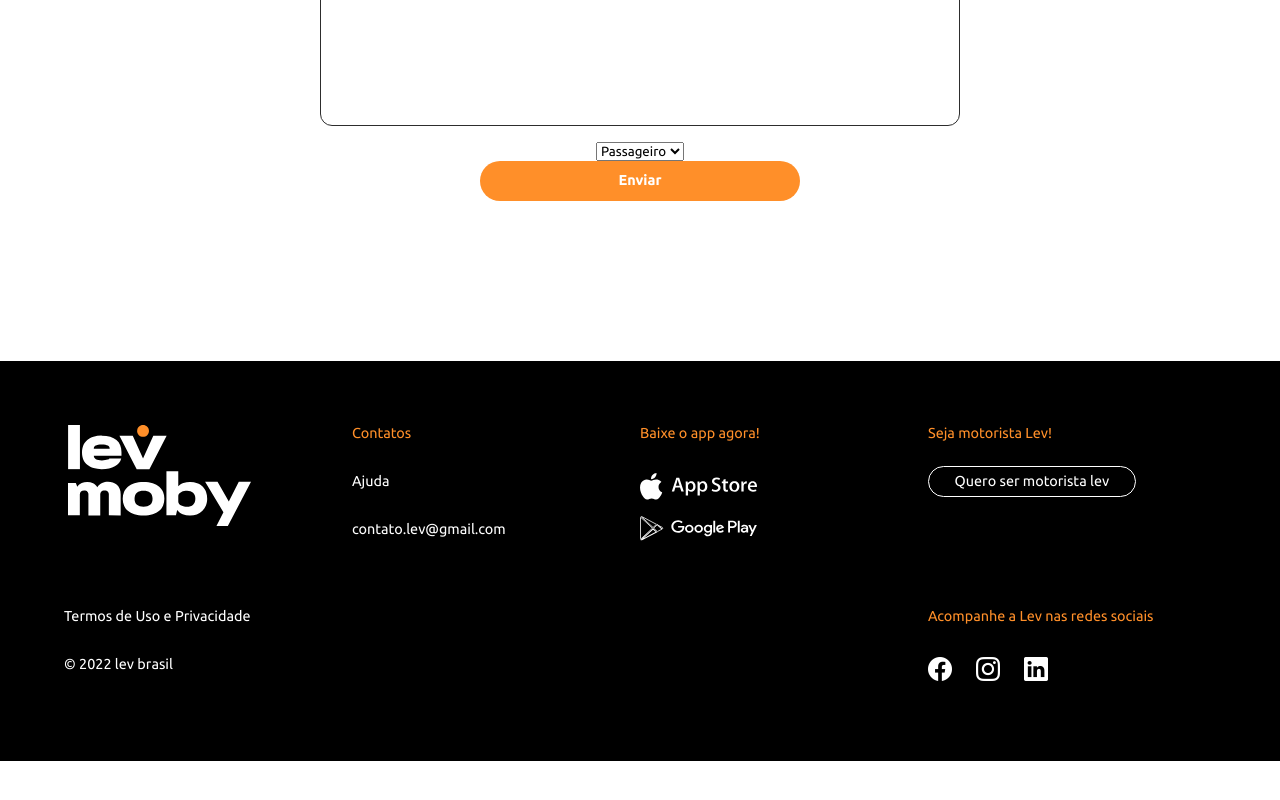
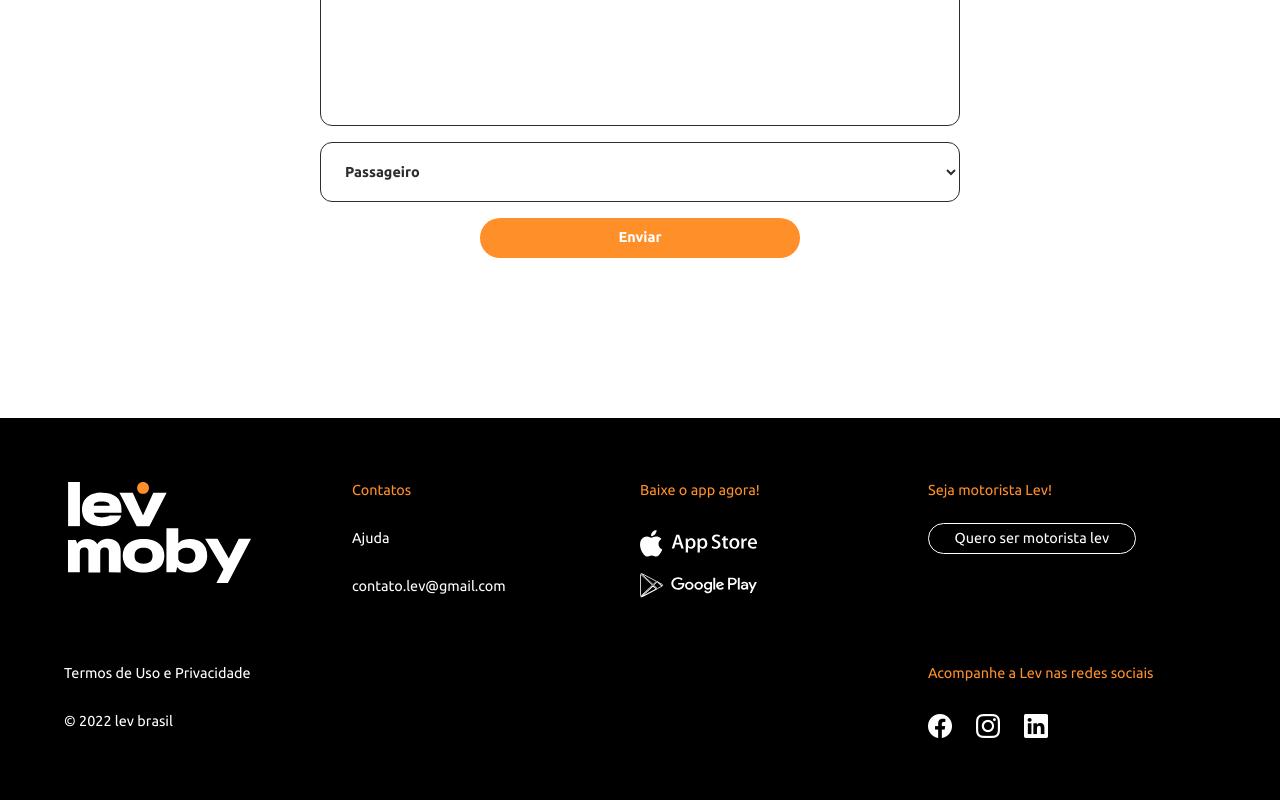
Before and after one commit to danivict/lev-website-local, a React (Create React App) app: page /help in a window 1280 px wide. Shown: the part 2003-2803 px from the top of the page. Before the commit the page ends 2764 px from the top, so only its background shows below. Built offline with nearby package versions, Linux system fonts and the light colour scheme; no server answers; the database is empty.

Commit message:
tela de ajuda reponsiva

```diff
--- a/src/pages/Help/index.jsx
+++ b/src/pages/Help/index.jsx
@@ -46,8 +46,7 @@ function Help() {
   const questionHandler = (e) => {
     const db = new Database();
     const { name, email, question, type } = questionForm;
-    db.ask(name, email, question, type);
-    return false;
+    name && email && question && type && db.ask(name, email, question, type);
   };
 
   const questionInputChangeHandler = ({ target }) => {
--- a/src/styles/Help.module.css
+++ b/src/styles/Help.module.css
@@ -16,8 +16,7 @@
   -webkit-box-align: center;
       -ms-flex-align: center;
           align-items: center;
-  padding: 0 15vw;
-  padding-top: 12.5vh;
+  padding: 12.5vh 15vw 0 15vw;
 }
 
 .searchArea h1 {
@@ -215,4 +214,38 @@
   line-height: 150%;
   cursor: pointer;
 }
+
+.questionFormArea form select {
+  width: 100%;
+  border-radius: 1.5rem;
+  border: 1px solid var(--gray);
+  background-color: var(--white);
+  font-weight: 700;
+  font-size: 1.8rem;
+  line-height: 2.1rem;
+  padding: 20px;
+  color: var(--gray);
+  margin-bottom: 2rem;
+}
+
+@media only screen and (max-width: 1024px) {
+  .searchArea {
+    padding: 12.5vh 5vw 0 5vw;
+  }
+  .searchArea h1 {
+    font-size: 5.4rem;
+  }
+  .searchArea label {
+    width: 100%;
+  }
+  .searchArea label input {
+    padding: 16px 16% 16px 16%;
+  }
+  .answersArea {
+    padding: 0 5vw;
+  }
+  .questionFormArea {
+    padding: 0 5vw;
+  }
+}
 /*# sourceMappingURL=Help.module.css.map */
```
